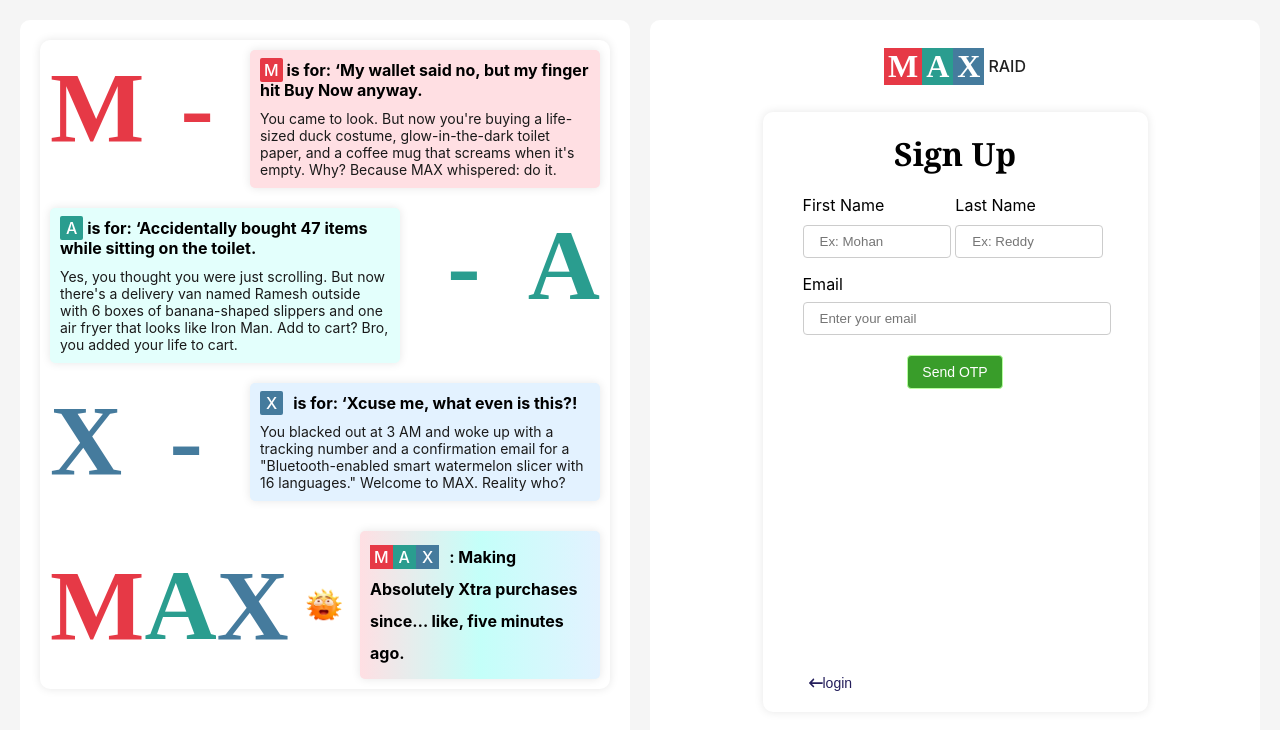
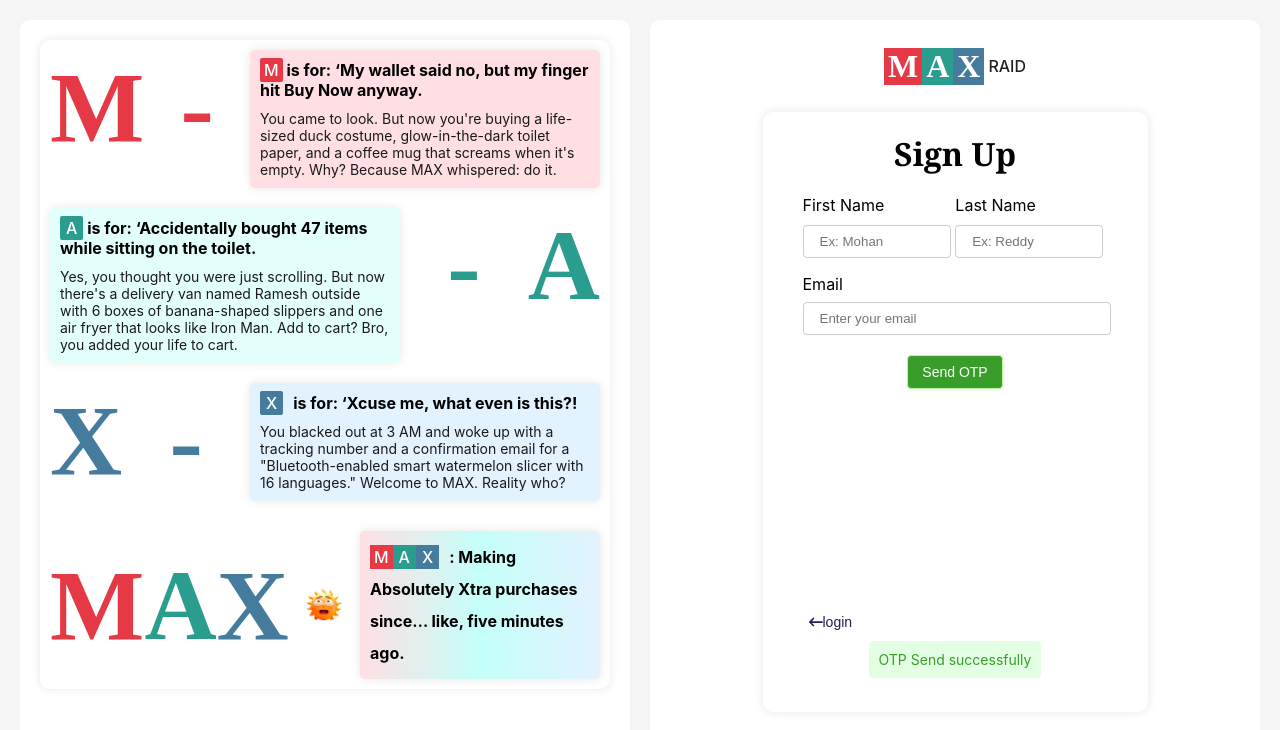
Before and after one commit to mohanreddytm/max1, a React (Create React App) app: page /login in a window 1280 px wide. Both pictures are taken after a click on the button "Sign Up". Shown: the top 730 px of the page. Built offline with nearby package versions, Linux system fonts and the light colour scheme.

Commit message:
need to udpated the otp send one

```diff
--- a/src/components/LoginRoute/index.css
+++ b/src/components/LoginRoute/index.css
@@ -645,3 +645,39 @@
 
 
 }
+
+@keyframes fadeInOut {
+    0% {
+        opacity: 0;
+                visibility: hidden;
+        transform: translateY(20px);
+    }
+    10% {
+        opacity: 1;
+        transform: translateY(0);
+                visibility: visible;
+    }
+    90% {
+        opacity: 1;
+        transform: translateY(0);
+                visibility: visible;
+    }
+    100% {
+        opacity: 0;
+        transform: translateY(20px);
+        visibility: hidden;
+    }
+}
+
+
+.otp-send-succ-style{
+    background-color: #e3ffe3;
+    color: #399d2a;
+    padding: 10px;
+    border-radius: 4px;
+    margin-top: 10px;
+    font-size: 14px;
+    display: flex;
+    animation: fadeInOut 2s ease-in-out;
+    align-items: center;
+}
--- a/src/components/LoginRoute/index.js
+++ b/src/components/LoginRoute/index.js
@@ -39,7 +39,7 @@
     const [isNumber, setIsNumber] = useState(false)
     const [isSpecialChar, setIsSpecialChar] = useState(false)
 
-    const [renderProfile, setRenderProfile] = useState(false)
+    const [renderProfile, setRenderProfile] = useState("")
 
     const [showPasswordOne, setShowPasswordOne] = useState(false)
     const [showConfirmPasswordTrue, setShowConfirmPasswordTrue] = useState(false)
@@ -254,16 +254,17 @@
 
                 const data = {
                     email: email,
-                    firstName: firstname,
-                    lastName: lastname,
+                    firstname: firstname,
+                    lastname: lastname,
                     password: signInPassword,
                     profileImage: renderProfile,
-                    role: "USER",
-                    status: "ACTIVE",
+                    role: "user",
+                    isActive: true,
+                    emailVerified: true,
                     createdAt: new Date().toISOString(),
                     updatedAt: new Date().toISOString(),
                 }
-                const url = "http://localhost:5050/addUser"
+                const url = "https://maxbackendnew.onrender.com/addUser"
                 const options = {
                     method: "POST",
                     headers: {
@@ -271,9 +272,8 @@
                     },
                     body: JSON.stringify(data),
                 };
-                const respones = await fetch(url, options)
-                console.log("respones", respones)
-                console.log("data", data)
+                await fetch(url, options)
+
 
         }
 
@@ -424,6 +424,7 @@
                         </div> }
 
 
+
                     </>
                     }
                     {mainButton()}
@@ -437,7 +438,7 @@
                         }}
                     />
                     <button className='back-one-button' onClick={() => setLogOrSign("login")}><FaArrowLeftLong />login</button>
-
+                                                <p className='otp-send-succ-style'>OTP Send successfully</p>
                     </>
                                         }
 
```
